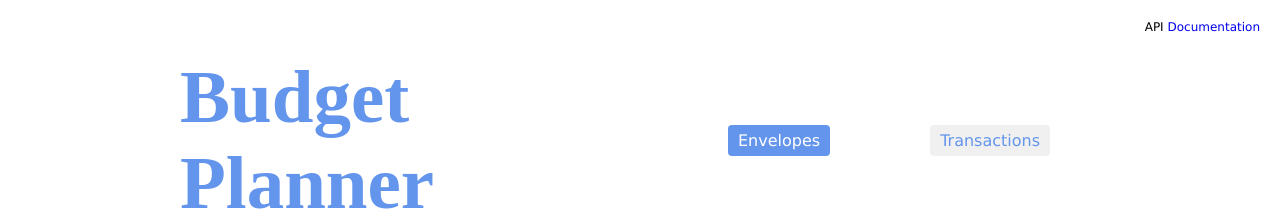
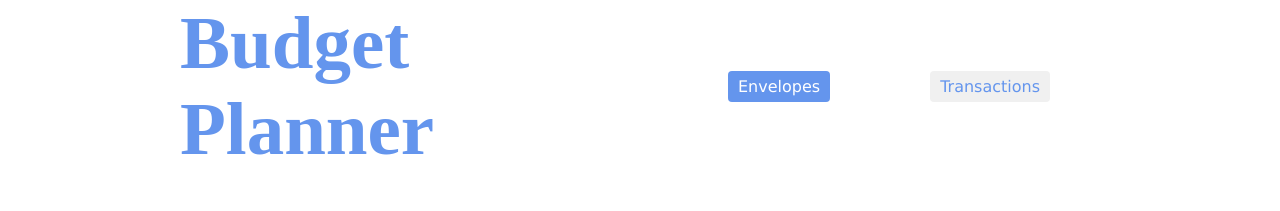
Before and after one commit to HaydnMeyburgh/personal-budget-planner, a React app in the folder client/: page / in a window 1280 px wide. Shown: the top 211 px of the page. Built offline with nearby package versions, Linux system fonts and the light colour scheme; no server answers.

Commit message:
removed doc link from header

```diff
--- a/client/src/components/navbar/navbar.js
+++ b/client/src/components/navbar/navbar.js
@@ -8,11 +8,6 @@ const NavBar = () => {
   return (
     <div>
       <nav>
-        <div className="docs">
-          <p>
-            API <a href={<SwaggreUI url="/api/docs/" />}>Documentation</a>
-          </p>
-        </div>
         <div className="header-contents">
           <div className="logo">
             <a href="/">
```
